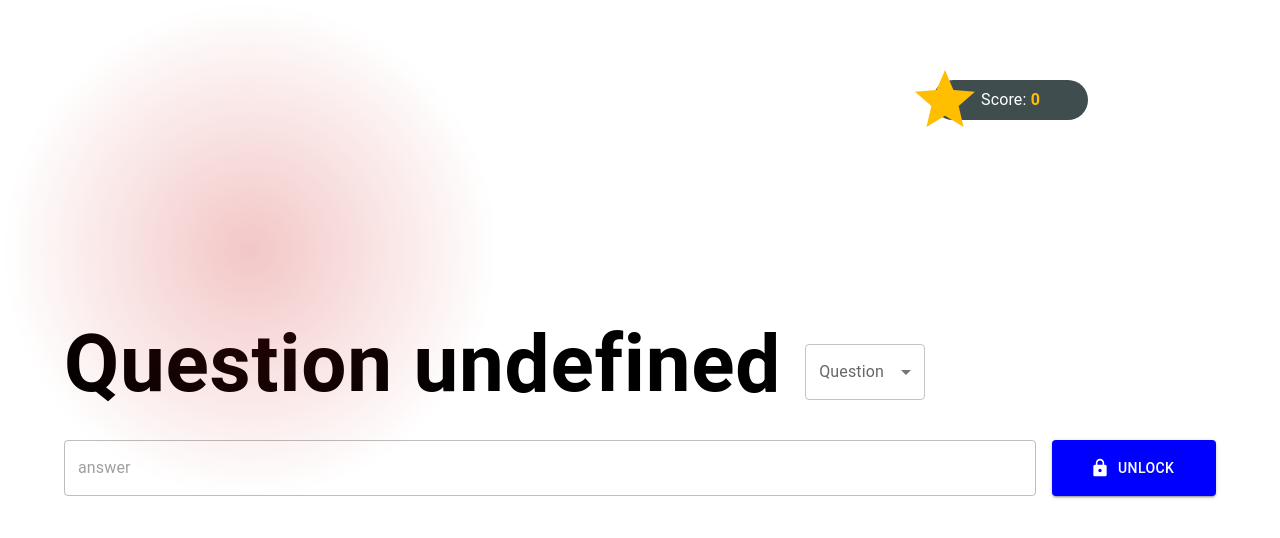
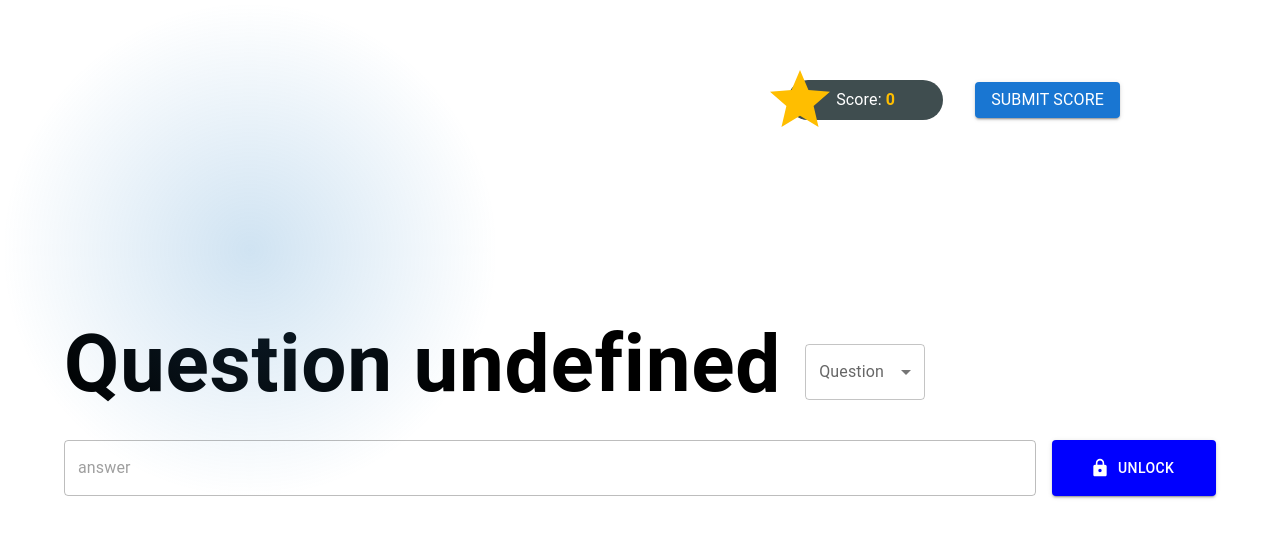
Before and after one commit to SITJPC/jpc16-roblox-console, a React (Vite) app: page /question in a window 1280 px wide. Shown: the top 538 px of the page. Built offline with nearby package versions, Linux system fonts and the light colour scheme.

Commit message:
add: button to submit score

```diff
--- a/src/App.css
+++ b/src/App.css
@@ -13,7 +13,7 @@
   width: 500px;
   background: radial-gradient(
     circle,
-    rgba(206, 22, 22, 0.245) 0%,
+    rgba(60, 140, 202, 0.245) 0%,
     rgba(255, 255, 255, 0) 70%
   );
   background-size: 100%;
--- a/src/components/question/question.tsx
+++ b/src/components/question/question.tsx
@@ -44,29 +44,13 @@ function Questions() {
     setQuestion(event.target.value as string);
   };
 
-  const handleUnlock = async () => {
-    if (answer2 != "") {
-      if (
-        answer2 ==
-        RobloxAnswer.find((item) => item.question == question)?.secondAnswer
-      ) {
-        Swal.fire({
-          title: "Answer Correct",
-          icon: "success",
-        });
-        // console.log(cookies);
-        let result = cookies;
-        result[question] = true;
-        console.log(result);
-        const allCookiesTrue = RobloxAnswer.map(
-          (el) => result[el.question] == true
-        ).every(Boolean);
-        if (allCookiesTrue) {
-          result.select.map(async (el: Group) => {
+  const handleSubmitScore = () => {
+    console.log(cookies.select);
+    cookies.select.map(async (el: Group) => {
       await server
         .post("/operate/score/player", {
           groupNo: el.number,
-                nickname: "Gim",
+          nickname: "Pooh",
           score: cookies.score,
         })
         .then((res) => {
@@ -84,8 +68,18 @@ function Questions() {
           console.error("Error updating score:", error);
         });
     });
-        }
+  };
 
+  const handleUnlock = async () => {
+    if (answer2 != "") {
+      if (
+        answer2 ==
+        RobloxAnswer.find((item) => item.question == question)?.secondAnswer
+      ) {
+        Swal.fire({
+          title: "Answer Correct",
+          icon: "success",
+        });
         setCookie(question, true);
         setCookie("score", cookies.score + point);
         setAnswer1("");
@@ -195,7 +189,7 @@ function Questions() {
             </Typography>
           </Box>
         </Stack>
-        {cookies.select?.map((el) => {
+        {cookies.select?.map((el: Group) => {
           return (
             <Stack
               direction={"row"}
@@ -208,6 +202,10 @@ function Questions() {
             </Stack>
           );
         })}
+
+        <Button variant="contained" onClick={handleSubmitScore}>
+          <Typography color={"white"}>Submit Score</Typography>
+        </Button>
       </Stack>
       <Container maxWidth="lg" sx={{ height: "100%" }}>
         <Stack justifyContent={"center"} width={"100%"} height={"100%"}>
```
Lines whose indentation alone changed are shown as unchanged.
